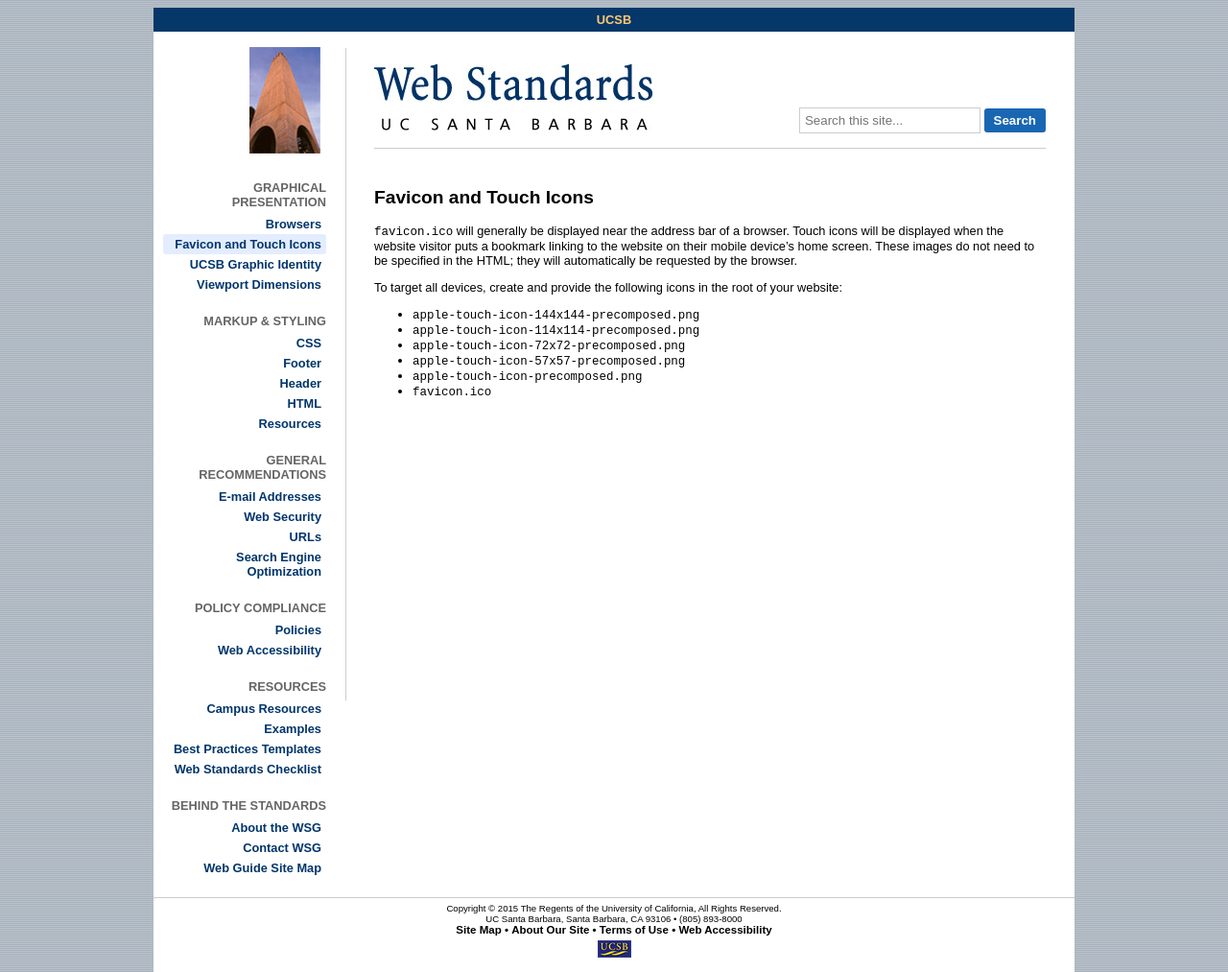
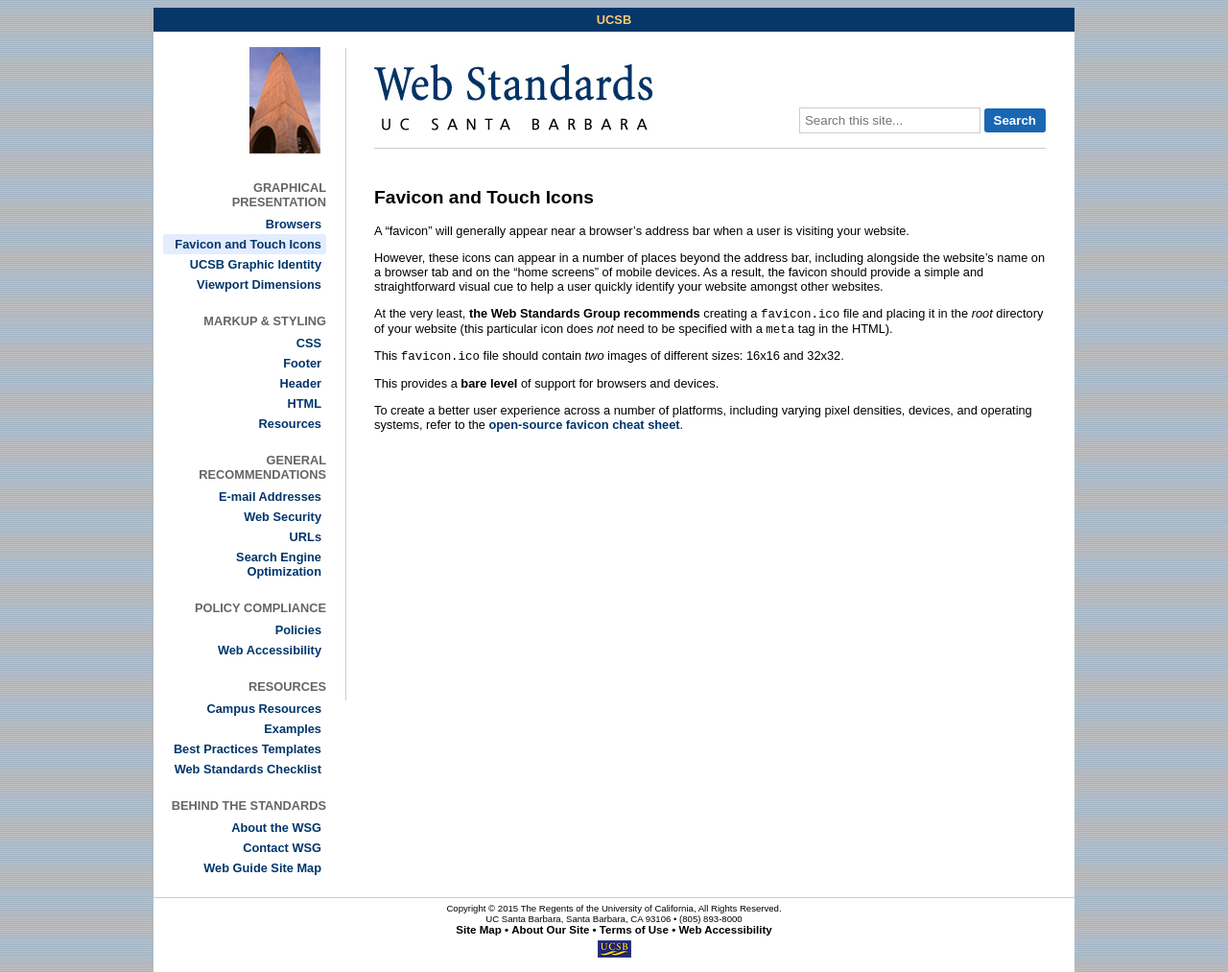
Before and after one commit to ucsb/webguide, a Jekyll site: the page built from favicon-and-touch-icons.md, in a window 1280 px wide. Shown: the whole page at 96% size. Built offline with Jekyll 4.4.1, drawn with Linux system fonts in a browser that asks for light colours; nearby versions of some CDN libraries; Markdown is read by kramdown in place of the engine named in the settings.

Commit message:
Rewrote the favicon page content

```diff
--- a/favicon-and-touch-icons.md
+++ b/favicon-and-touch-icons.md
@@ -4,17 +4,25 @@
 permalink: /favicon-and-touch-icons/
 ---
 
-`favicon.ico` will generally be displayed near the address bar of a browser.
-Touch icons will be displayed when the website visitor puts a bookmark linking
-to the website on their mobile device's home screen. These images do not need
-to be specified in the HTML; they will automatically be requested by the browser.
+A "favicon" will generally appear near a browser's address bar when a user
+is visiting your website.
 
-To target all devices, create and provide the following icons in the root of
-your website:
+However, these icons can appear in a number of places beyond the address
+bar, including alongside the website's name on a browser tab and
+on the "home screens" of mobile devices. As a result, the favicon should
+provide a simple and straightforward visual cue to help a user quickly
+identify your website amongst other websites.
 
-* `apple-touch-icon-144x144-precomposed.png`
-* `apple-touch-icon-114x114-precomposed.png`
-* `apple-touch-icon-72x72-precomposed.png`
-* `apple-touch-icon-57x57-precomposed.png`
-* `apple-touch-icon-precomposed.png`
-* `favicon.ico`
+At the very least, **the Web Standards Group recommends** creating a
+`favicon.ico` file and placing it in the *root* directory of your website
+(this particular icon does *not* need to be specified with a `meta` tag
+in the HTML).
+
+This `favicon.ico` file should contain *two* images of different sizes:
+16x16 and 32x32.
+
+This provides a **bare level** of support for browsers and devices.
+
+To create a better user experience across a number of platforms, including
+varying pixel densities, devices, and operating systems, refer to the
+[open-source favicon cheat sheet](https://github.com/audreyr/favicon-cheat-sheet).
```
